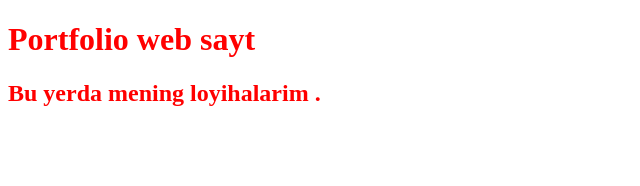
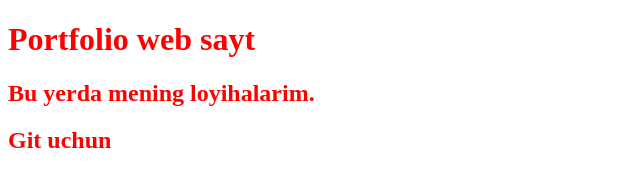
Before and after one commit to barsbekislomov/css_darslari, a plain HTML site: page Loyiha/index.html in a window 1280 px wide. Shown: the whole page, without its empty margins (0-640 px from the left). Drawn offline with Linux system fonts and the light colour scheme.

Commit message:
test uchun yukladim

```diff
--- a/Loyiha/index.html
+++ b/Loyiha/index.html
@@ -7,6 +7,7 @@
   </head>
   <body>
     <h1>Portfolio web sayt</h1>
-    <h2>Bu yerda mening loyihalarim .</h2>
+    <h2>Bu yerda mening loyihalarim.</h2>
+    <h2>Git uchun</h2>
   </body>
 </html>
```
